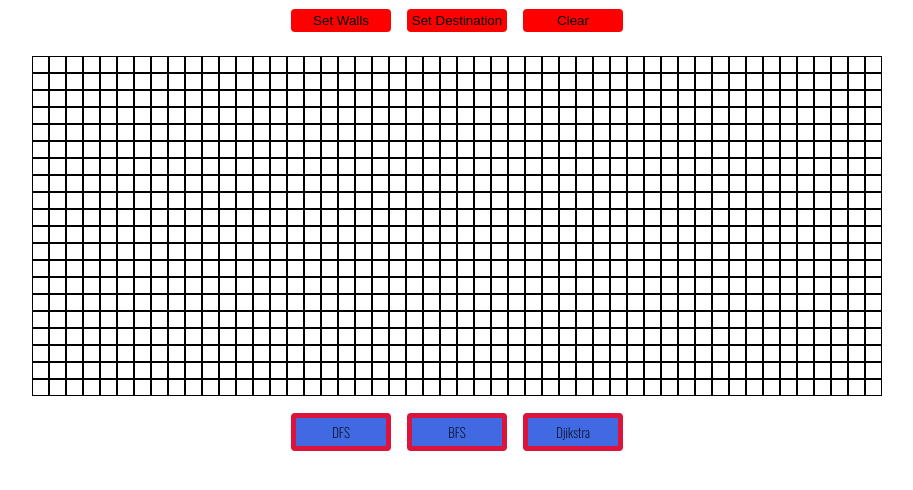
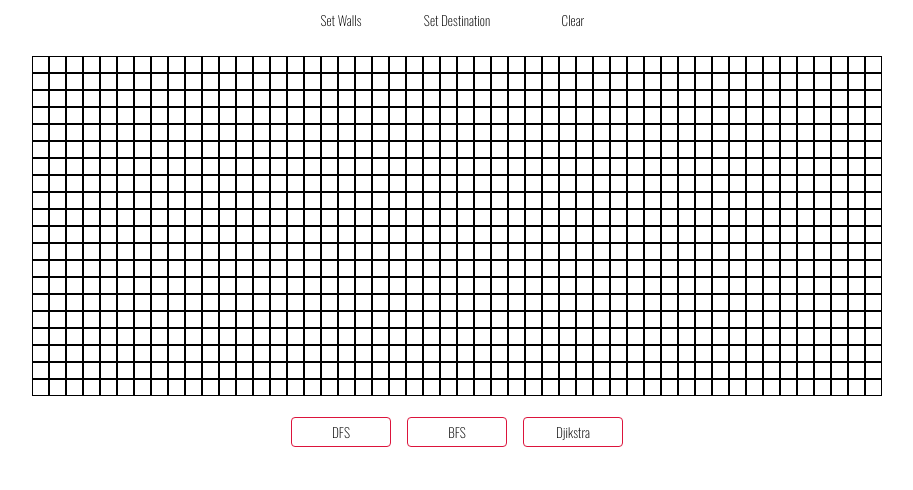
Before and after one commit to brkwok/path-finder, a React (Create React App) app: page / in a window 1280 px wide. Shown: the top 490 px of the page, without its empty margins (183-1096 px from the left). Built offline with nearby package versions, Linux system fonts and the light colour scheme.

Commit message:
css change

```diff
--- a/src/components/Board/Board.css
+++ b/src/components/Board/Board.css
@@ -7,13 +7,14 @@
 }
 
 .grid-actions-container button {
-  background-color: red;
+  background-color: white;
   width: 100px;
   height: auto;
   margin: 0 0.5rem;
   padding: 0.25rem 0;
   border-radius: 0.25rem;
-  border: none;
+  border: 1px royalblue;
+  font-family: 'Oswald' , sans-serif;
 }
 
 .algo-container {
@@ -25,13 +26,13 @@
 }
 
 .algo-container button {
-  background-color: royalblue;
+  background-color: white;
   width: 100px;
   height: auto;
   margin: 0 0.5rem;
   padding: 0.25rem 0;
   border-radius: 0.25rem;
-  border: 5px crimson solid;
+  border: 1px crimson solid;
   font-family: 'Oswald', sans-serif;
 }
 
@@ -49,10 +50,14 @@ transition-duration: 0.5s;
 
 .grid-actions-container button:focus {
  outline: none;
+ background-color: royalblue;
 }
 
 .grid-actions-container button:hover {
   cursor: pointer;
+  background-color: royalblue;
+  transition: all;
+  transition-duration: 0.5s;
 }
 
 .grid-container {
```
